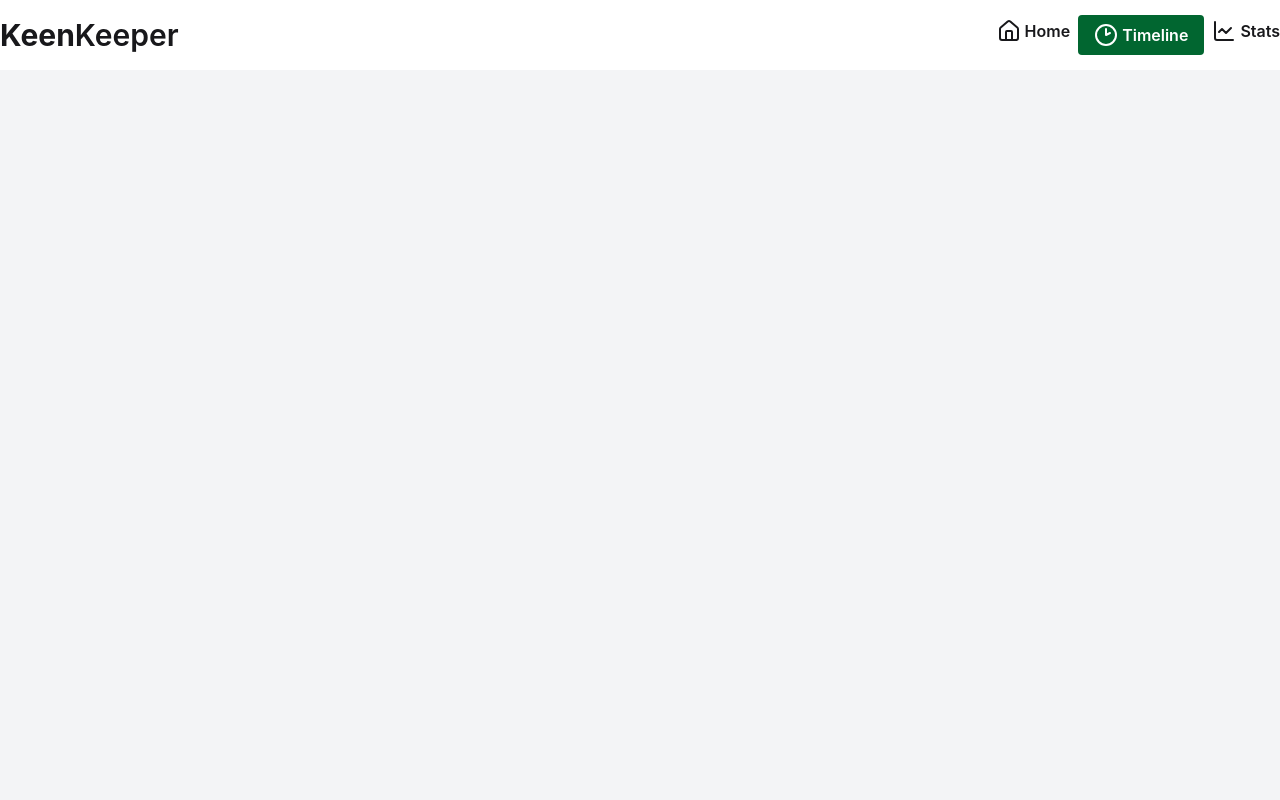
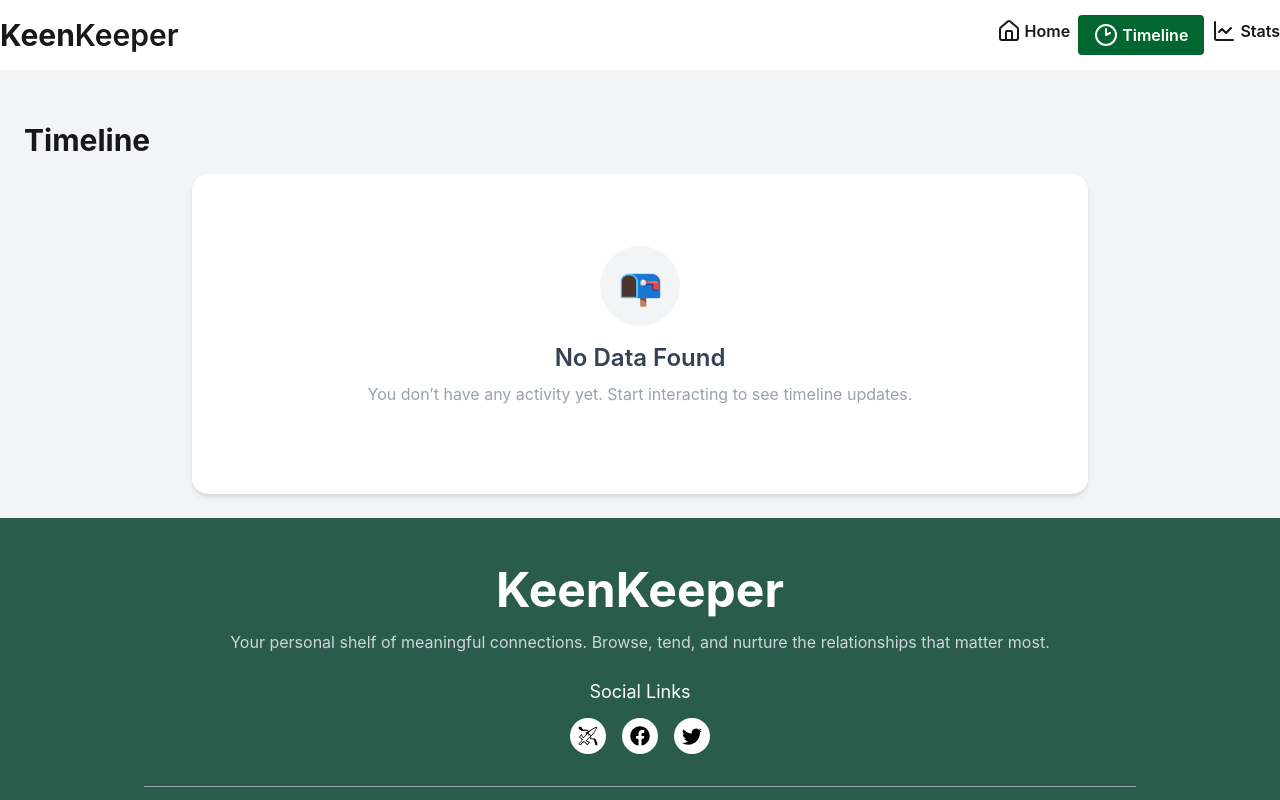
Before and after one commit to MDSOBUJMADBOR/assignment-7, a React (Vite) app: page /Timeline in a window 1280 px wide. Shown: the top 800 px of the page. Built offline with nearby package versions, Linux system fonts and the light colour scheme.

Commit message:
web design completed

```diff
--- a/src/pages/Stats/Stats.jsx
+++ b/src/pages/Stats/Stats.jsx
@@ -22,7 +22,13 @@ const Stats = () => {
         Friendship Analytics
       </h2>
 
-      <PieChart width={400} height={400}>
+      <PieChart style={{
+        width:'100%',
+        maxWidth: '500px',
+        maxHeight:'80vh',
+        margin : 'auto',
+        aspectRatio:1,
+      }} >
         <Pie
           data={data}
           innerRadius={100}
--- a/src/pages/Timeline/Timeline.jsx
+++ b/src/pages/Timeline/Timeline.jsx
@@ -1,9 +1,10 @@
-import React, { useContext } from 'react';
+import React, { useContext, useState } from 'react';
 import { InstallAppsContext } from '../../context/InstalledAppsContext';
 
 import callImg from '../../assets/call.png';
 import textImg from '../../assets/text.png';
 import videoImg from '../../assets/video.png';
+
 
 const Timeline = () => {
   const { installedApps } = useContext(InstallAppsContext);
@@ -14,11 +15,80 @@ const Timeline = () => {
     if (type === "video") return videoImg;
     return callImg;
   };
+const [filterType, setFilterType] = useState("all");
+
+const filteredApps =
+  filterType === "all"
+    ? installedApps
+    : installedApps.filter(app => app.type === filterType);
+
+
+
+
 
 return (
-    <div className="p-6 bg-gray-100 min-h-screen space-y-4">
+  <div className="p-6 bg-gray-100 ">
 
-      {installedApps.map((app, ind) => (
+  <div className='space-y-4 max-w-7xl mx-auto'>
+
+<h2 className='font-bold text-3xl mt-7'>Timeline </h2>
+
+{
+  installedApps.length >= 1 ? ( <div >
+ <div className="flex-none  ">
+    <ul className="menu menu-horizontal rounded-md bg-white">
+
+      <li className='w-[200px] hover:bg-white'>
+        <details>
+          <summary className='text-[18px] font-semibold'>Filter timeline</summary>
+          <ul className="bg-base-100 rounded-t-none p-2 w-[200px] font-semibold">
+            <li><a onClick={() => setFilterType("all")}>All</a></li>
+            <li><a onClick={() => setFilterType("call")}>Call</a></li>
+             <li><a onClick={() => setFilterType("text")}>Text</a></li>
+            <li><a onClick={() => setFilterType("video")}>Video</a></li>
+          </ul>
+        </details>
+      </li>
+    </ul>
+  </div>
+
+
+     </div> ) : ( <div></div>)
+}
+
+    {installedApps.length === 0 ? (
+
+
+
+     <div className="flex flex-col items-center justify-center h-[40vh] text-center bg-white rounded-2xl shadow-md p-8 max-w-4xl mx-auto">
+
+  {/* ICON */}
+  <div className="w-20 h-20 flex items-center justify-center bg-gray-100 rounded-full mb-4">
+    <span className="text-4xl">📭</span>
+  </div>
+
+  {/* TITLE */}
+  <h2 className="text-2xl font-semibold text-gray-700 mb-2">
+    No Data Found
+  </h2>
+
+  {/* SUBTEXT */}
+  <p className="text-gray-400 mb-4">
+    You don’t have any activity yet. Start interacting to see timeline updates.
+  </p>
+
+
+
+</div>
+
+
+
+
+    ) : (
+
+
+
+     filteredApps.map((app, ind) => (
        <div
          key={ind}
          className="flex items-center gap-4 bg-white shadow rounded-xl p-4 hover:shadow-md transition"
@@ -46,10 +116,20 @@ const Timeline = () => {
            </p>
          </div>
        </div>
-      ))}
+     ))
+
+
+
+
+    )}
+
+
+</div>
 
   </div>
 );
+
+
 };
 
 export default Timeline;
--- a/src/pages/appDetails/AppDetails.jsx
+++ b/src/pages/appDetails/AppDetails.jsx
@@ -32,7 +32,7 @@ const handleInstallApp = (type) => {
   setInstalledApps([...installedApps, newItem]);
   toast("Added to Timeline");
 };
-console.log(installedApps,'ins');
+// console.log(installedApps,'ins');
 
 if(loading){
 return ( <div className='h-[60vh] flex justify-center items-center py-5'><HashLoader color="#ad46ff" /></div> )
```
Lines whose indentation alone changed are shown as unchanged.
